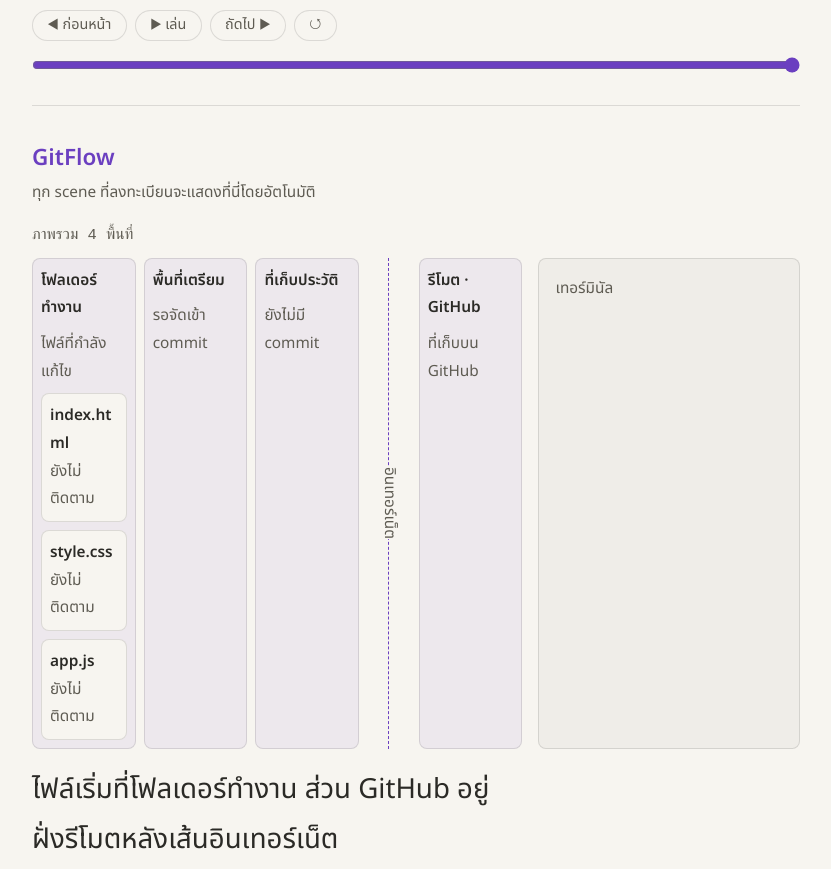
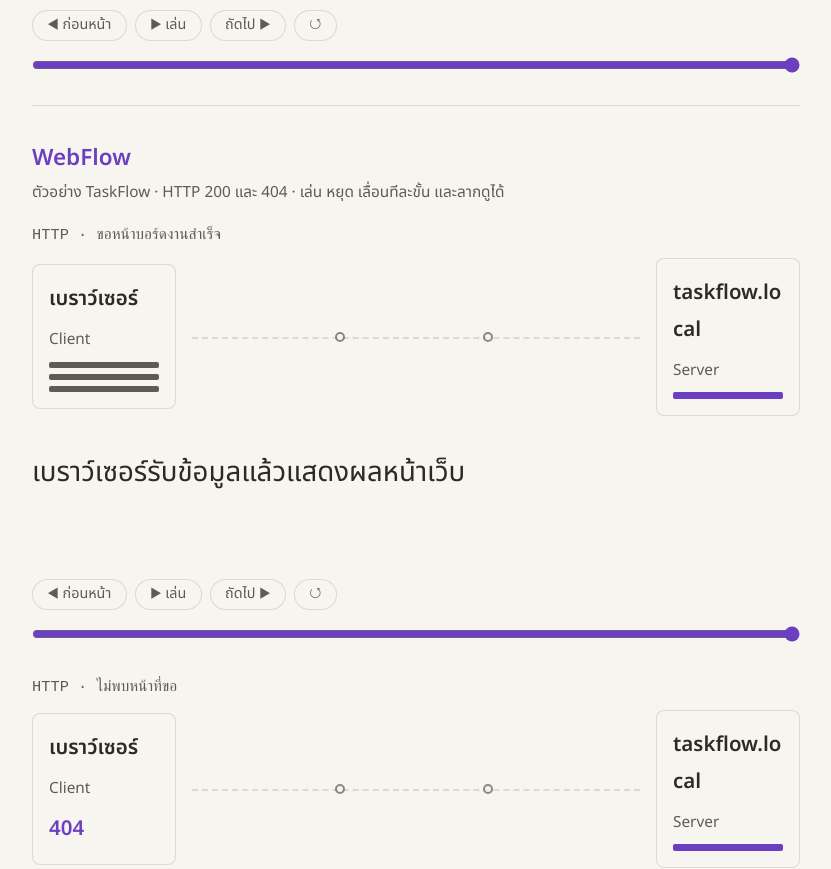
Before and after one commit to ArrayaWongsaita/dn_ai_in, a React (Vite) app: page /dev/animations in a window 1280 px wide. Shown: the part 2020-2889 px from the top of the page, without its empty margins (224-1055 px from the left). Built offline with nearby package versions, Linux system fonts and the light colour scheme.

Commit message:
feat: add WebFlow HTTP slide pipeline (ticket 02)

```diff
--- a/scripts/content-index.mjs
+++ b/scripts/content-index.mjs
@@ -22,6 +22,7 @@
     return `**GitFlow** scene=${d.scene} · command=${command} — ${d.title}${d.sub ? ` · ${toSingleLine(d.sub)}` : ''}`
   },
   llmflow: (d) => `**LLMFlow** scene=${d.scene} — ${d.title}${d.sub ? ` · ${toSingleLine(d.sub)}` : ''}`,
+  webflow: (d) => `**WebFlow** scene=${d.scene} — ${d.title}${d.sub ? ` · ${toSingleLine(d.sub)}` : ''}`,
   terminal: (d) => {
     const command = toSingleLine(d.command) || '—'
     return `**เทอร์มินัล** scene=${d.scene} · command=${command} — ${d.title}${d.sub ? ` · ${toSingleLine(d.sub)}` : ''}`
--- a/src/dev/DevAnimations.tsx
+++ b/src/dev/DevAnimations.tsx
@@ -1,9 +1,10 @@
-import { GitFlow, HttpExchange, LlmFlow, TerminalFlow } from '@/shared/components/organisms'
+import { GitFlow, HttpExchange, LlmFlow, TerminalFlow, WebFlow } from '@/shared/components/organisms'
 import { SeenContext } from '@/shared/hooks'
 import { gitFlowScenes } from '@/shared/animation/gitflow'
 import { llmFlowScenes } from '@/shared/animation/llmflow'
 import { terminalScenes } from '@/shared/animation/terminal'
-import type { LlmFlowSceneId } from '@/shared/types/slide'
+import { webFlowScenes } from '@/shared/animation/webflow'
+import type { WebFlowSceneId, LlmFlowSceneId } from '@/shared/types/slide'
 import { Demo, DevLayout, Section } from './DevLayout'
 import { HeldTimelineDemo } from './HeldTimelineDemo'
 
@@ -27,6 +28,15 @@
           <Demo name="GET → 404 Not Found">
             <HttpExchange method="GET" path="/missing" status={404} statusText="Not Found" />
           </Demo>
+        </SeenContext>
+      </Section>
+      <Section title="WebFlow" note="ตัวอย่าง TaskFlow · HTTP 200 และ 404 · เล่น หยุด เลื่อนทีละขั้น และลากดูได้">
+        <SeenContext value={true}>
+          {Object.entries(webFlowScenes).map(([sceneId, scene]) => (
+            <Demo key={sceneId} name={scene.title}>
+              <WebFlow sceneId={sceneId as WebFlowSceneId} />
+            </Demo>
+          ))}
         </SeenContext>
       </Section>
       <Section title="GitFlow" note="ทุก scene ที่ลงทะเบียนจะแสดงที่นี่โดยอัตโนมัติ">
--- a/src/dev/sample-slides.ts
+++ b/src/dev/sample-slides.ts
@@ -37,6 +37,8 @@
   { type: 'gitflow', scene: 'overview', command: '', title: 'ตัวอย่าง GitFlow · overview' },
   { type: 'gitflow', scene: 'init', command: 'git init', title: 'ตัวอย่าง GitFlow · init' },
   { type: 'llmflow', scene: 'overview', title: 'ตัวอย่าง LLMFlow · overview', sub: 'ข้อความรองของภาพวงจร (ข้อมูลสมมติ)' },
+  { type: 'webflow', scene: 'http-200', title: 'ตัวอย่าง WebFlow · HTTP 200', sub: 'ขอหน้าบอร์ดงาน TaskFlow' },
+  { type: 'webflow', scene: 'http-404', title: 'ตัวอย่าง WebFlow · HTTP 404', http: { method: 'GET', path: '/missing', status: 404, host: 'taskflow.local' } },
   { type: 'terminal', scene: 'pwd', command: 'pwd', title: 'ตัวอย่าง Terminal · pwd' },
   {
     type: 'terminal',
--- /dev/null
+++ b/src/shared/animation/webflow/index.ts
@@ -0,0 +1,20 @@
+import type { HttpExchangeData } from '@/shared/types/animation'
+import type { WebFlowSceneId } from '@/shared/types/slide'
+
+export interface WebFlowHttpSceneDefinition {
+  kind: 'http'
+  title: string
+  http: HttpExchangeData
+}
+
+/** HTTP scenes delegate playback and captions to HttpExchange. */
+export const webFlowScenes = {
+  'http-200': {
+    kind: 'http', title: 'HTTP · ขอหน้าบอร์ดงานสำเร็จ',
+    http: { method: 'GET', path: '/board', status: 200, statusText: 'OK', host: 'taskflow.local' },
+  },
+  'http-404': {
+    kind: 'http', title: 'HTTP · ไม่พบหน้าที่ขอ',
+    http: { method: 'GET', path: '/missing', status: 404, statusText: 'Not Found', host: 'taskflow.local' },
+  },
+} satisfies Record<WebFlowSceneId, WebFlowHttpSceneDefinition>
--- /dev/null
+++ b/src/shared/components/organisms/WebFlow.module.css
@@ -0,0 +1,2 @@
+/* Keep example hosts readable inside the shared fixed-width diagram nodes. */
+.diagram { overflow-wrap: anywhere; }
--- /dev/null
+++ b/src/shared/components/organisms/WebFlow.tsx
@@ -0,0 +1,16 @@
+import { webFlowScenes } from '@/shared/animation/webflow'
+import type { WebFlowHttpData, WebFlowSceneId } from '@/shared/types/slide'
+import { HttpExchange } from './HttpExchange'
+import s from './WebFlow.module.css'
+
+/** Registered HTTP scenes reuse HttpExchange's timeline, captions and controls. */
+export function WebFlow({ sceneId, http }: { sceneId: WebFlowSceneId; http?: WebFlowHttpData }) {
+  const scene = webFlowScenes[sceneId]
+  const status = http?.status ?? scene.http.status
+  const statusText = status === 200 ? 'OK' : status === 404 ? 'Not Found' : ''
+  return (
+    <div className={s.diagram}>
+      <HttpExchange {...scene.http} {...http} status={status} statusText={statusText} />
+    </div>
+  )
+}
--- a/src/shared/components/organisms/index.ts
+++ b/src/shared/components/organisms/index.ts
@@ -5,3 +5,4 @@
 export { SlideFrame } from './SlideFrame'
 export { TerminalFlow } from './TerminalFlow'
 export { TocList } from './TocList'
+export { WebFlow } from './WebFlow'
--- a/src/shared/components/templates/SlideRenderer.tsx
+++ b/src/shared/components/templates/SlideRenderer.tsx
@@ -5,6 +5,7 @@
 import { StatementSlide } from './StatementSlide'
 import { GitflowSlide } from './GitflowSlide'
 import { LlmflowSlide } from './LlmflowSlide'
+import { WebflowSlide } from './WebflowSlide'
 import { TerminalSlide } from './TerminalSlide'
 
 /** SlideData → template. The `never` check makes a missing case a compile error. */
@@ -16,6 +17,7 @@
     case 'compare': return <CompareSlide {...slide} />
     case 'gitflow': return <GitflowSlide {...slide} />
     case 'llmflow': return <LlmflowSlide {...slide} />
+    case 'webflow': return <WebflowSlide {...slide} />
     case 'terminal': return <TerminalSlide {...slide} />
     default: { const _exhaustive: never = slide; return _exhaustive }
   }
--- /dev/null
+++ b/src/shared/components/templates/WebflowSlide.tsx
@@ -0,0 +1,18 @@
+import { Heading, Stack, Text } from '@/shared/components/atoms'
+import { SlideFrame, WebFlow } from '@/shared/components/organisms'
+import type { WebflowData } from '@/shared/types/slide'
+
+/** A web walkthrough selected from the WebFlow scene registry. */
+export function WebflowSlide({ scene, title, sub, http }: WebflowData) {
+  return (
+    <SlideFrame>
+      <Stack gap="lg">
+        <Stack gap="sm">
+          <Heading>{title}</Heading>
+          {sub && <Text variant="muted">{sub}</Text>}
+        </Stack>
+        <WebFlow sceneId={scene} http={http} />
+      </Stack>
+    </SlideFrame>
+  )
+}
--- a/src/shared/components/templates/index.ts
+++ b/src/shared/components/templates/index.ts
@@ -4,3 +4,4 @@
 export { SlideDeck } from './SlideDeck'
 export { SlideRenderer } from './SlideRenderer'
 export { TerminalSlide } from './TerminalSlide'
+export { WebflowSlide } from './WebflowSlide'
```
Also changed, not shown: src/shared/types/slide.ts (+17 -0 lines).
